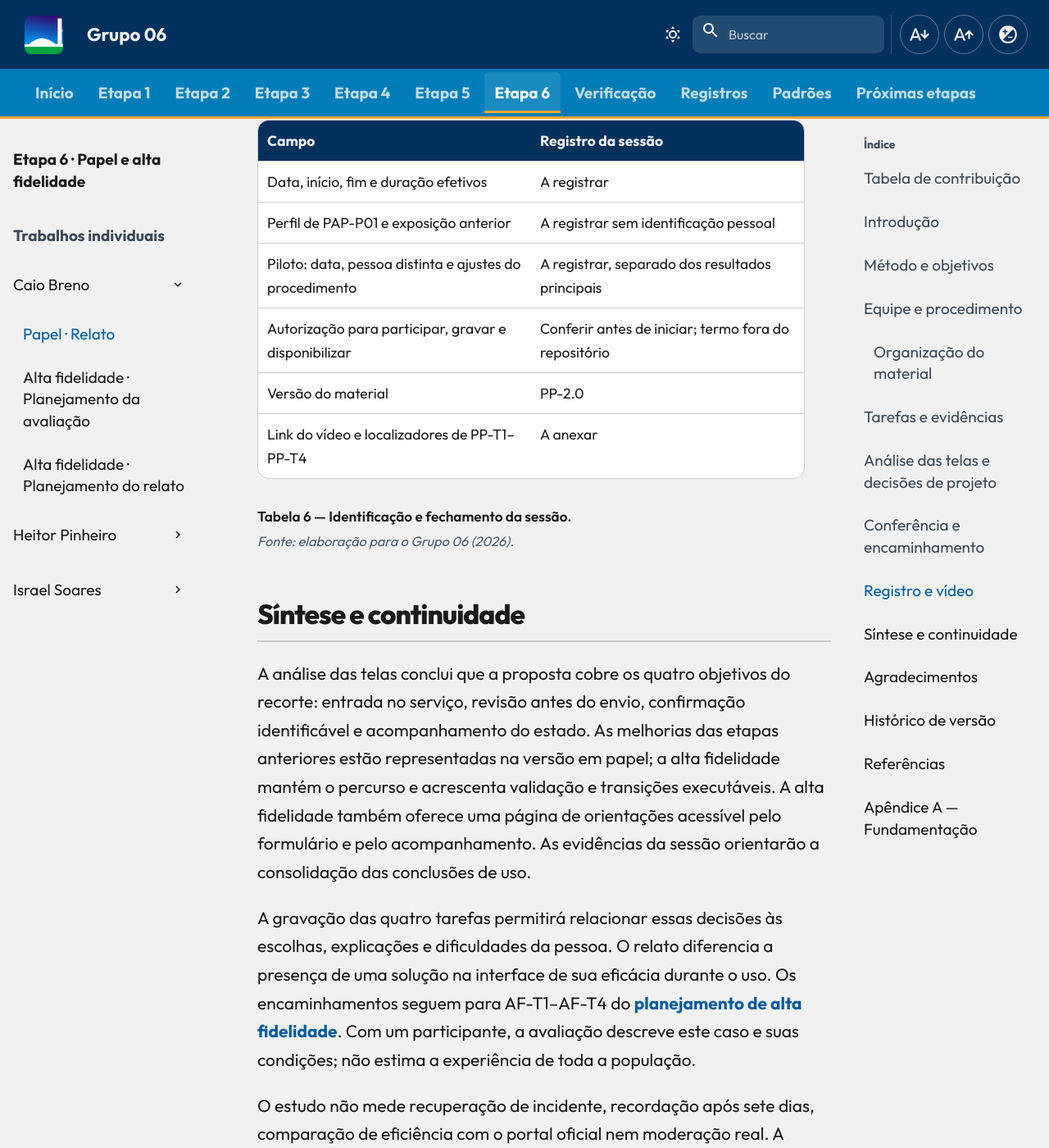
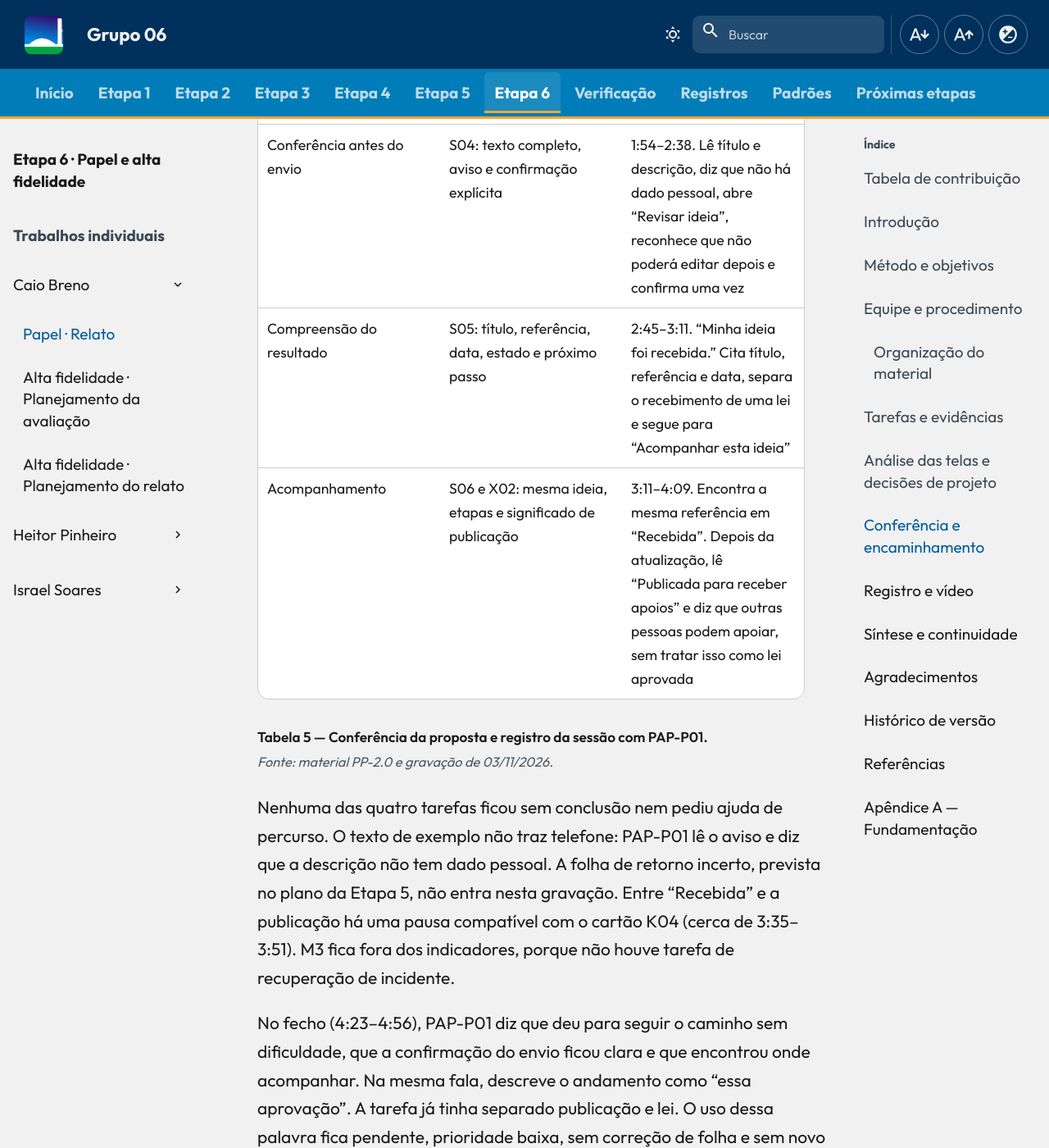
Before and after one commit to Interacao-Humano-Computador/2026.2-Grupo06, an MkDocs documentation site: the page built from docs/entrega-6/individual/caio/relato-prototipo-papel.md, in a window 1280 px wide and 1400 px high, scrolled down 8663 px. Shown: the whole window at 82% size. Built offline with MkDocs 1.6.1 and Material for MkDocs 9.7.7, drawn with Linux system fonts in a browser that asks for light colours; comment, search, counter and statistics services are not loaded; some of the changed text lies outside the part shown.

Commit message:
docs(entrega-6): registra a sessão do papel e as fotos originais das telas
A gravação com PAP-P01 entra no relato, e o PDF passa a mostrar o material desenhado à mão que foi usado na avaliação.

```diff
--- a/docs/entrega-6/individual/caio/relato-prototipo-papel.md
+++ b/docs/entrega-6/individual/caio/relato-prototipo-papel.md
@@ -10,6 +10,7 @@
 | --- | --- | --- |
 | [Caio Breno de Souza Bezerra](https://github.com/CaioBezerra-Dev) | Preparação do relato, fichas e decisões de reprojeto | [Conteúdo](#introducao) |
 | Codex (OpenAI) | Apoio à consulta bibliográfica, redação, telas e organização | [Agradecimentos](#agradecimentos) |
+| Grok (xAI) | Conferência das falas com a gravação e preenchimento dos localizadores | [Agradecimentos](#agradecimentos) |
 
 <p class="caption">Tabela 1 — Contribuição neste artefato.</p>
 <p class="source">Fonte: elaboração para o Grupo 06 (2026).</p>
@@ -18,7 +19,9 @@
 
 Este relato acompanha a avaliação de **enviar e acompanhar uma ideia legislativa**, conforme o [plano da Etapa 5](../../../entrega-5/individual/caio/planejamento-avaliacao-prototipo-papel.md) e o [planejamento do relato](../../../entrega-5/individual/caio/planejamento-relato-prototipo-papel.md). O recorte abrange acesso ao serviço, conferência do texto, recebimento e acompanhamento da ideia.
 
-[Telas e cartões em PDF](../../../assets/docs/entrega-6/caio/TELAS_E_CARTOES_PAPEL.pdf){ .md-button }
+A sessão com PAP-P01 foi gravada em 03/11/2026, no Google Meet, das 21h28 às 21h33. O arquivo dura 5 min 8 s. O [vídeo](#registro-e-video) está nesta página, na categoria não listado. As falas abaixo foram redigidas para leitura e localizadas nesse arquivo.
+
+[Fotografias das telas e cartões](../../../assets/docs/entrega-6/caio/TELAS_E_CARTOES_PAPEL.pdf){ .md-button }
 [Reprojeto de alta fidelidade](../../../prototipos/caio/alta-fidelidade/index.html){ .md-button }
 
 ## Método e objetivos
@@ -39,15 +42,16 @@
 | --- | --- |
 | Avaliador, moderador e operador das folhas | Caio Breno de Souza Bezerra |
 | Observadores | Bruno Ferreira Dornelas e Israel Soares de Paiva |
-| Câmera, enquadramento e gravação no Meet | Luís Henrique Arruda Luna |
-| Participante principal | PAP-P01; perfil e experiência com o serviço a registrar na sessão |
-| Piloto | PP-PAP01, pessoa distinta da principal; registrar separadamente |
-| Modalidade e material | Google Meet, câmera mostrando as bases e os cartões; PP-2.0 |
+| Câmera das folhas | Caio Breno de Souza Bezerra, no próprio enquadramento do Meet |
+| Gravação e presença de Luís | Luís Henrique Arruda Luna está na sala. O arquivo publicado é esta gravação |
+| Participante principal | PAP-P01. Nome e contato ficam fora do site. A gravação não informa experiência anterior com o serviço |
+| Piloto | PP-PAP01 não aparece neste arquivo. Os resultados abaixo são só da sessão com PAP-P01 |
+| Modalidade e material | Google Meet, 03/11/2026, 21h28–21h33, 5 min 8 s. A câmera de Caio mostra as bases e os cartões; PP-2.0 |
 
 <p class="caption">Tabela 2 — Papéis e condições da avaliação.</p>
-<p class="source">Fonte: elaboração para o Grupo 06 (2026).</p>
+<p class="source">Fonte: gravação com PAP-P01, 03/11/2026.</p>
 
-No Meet, a pessoa aponta ou informa o controle escolhido e verbaliza seu entendimento. Caio apresenta os objetivos e movimenta as bases e os cartões conforme as ações. Bruno registra o percurso e eventuais ajudas; Israel registra comentários e dificuldades; Luís cuida do enquadramento e da gravação. A análise relaciona esses registros às perguntas de avaliação.
+No Meet, PAP-P01 diz onde clicaria e o que entendeu. Caio abre a sessão, avisa que não vai indicar o caminho (0:28) e troca as folhas na própria câmera. Bruno, Israel e Luís estão na sala. Israel permanece com a câmera desligada. A análise abaixo usa o que se ouve no vídeo. Por volta de 1:08, PAP-P01 autoriza a participação e a gravação para a disciplina. O termo fica fora do repositório.
 
 ### Organização do material
 
@@ -64,24 +68,24 @@
 
 | Tarefa / pergunta | Ação e telas | Critério de conclusão | Evidência / resultado |
 | --- | --- | --- | --- |
-| PP-T1 / PP-Q1 | Encontrar o serviço e chegar ao formulário; S01 → S02 → S03 | Localizar o envio e retomar o percurso após o acesso | Vídeo: percurso, eventual ajuda e chegada ao formulário |
-| PP-T2 / PP-Q2 | Conferir o texto e revisar; S03 → S04 → S05 | Conferir o texto, reconhecer a condição após envio e confirmar uma vez | Vídeo: leitura da revisão e confirmação |
-| PP-T3 / PP-Q3 | Interpretar o recebimento; S05 | Reconhecer DEMO-001 e próximo passo; distinguir recebida de publicada e de lei aprovada | Vídeo: explicação do recebimento e escolha de acompanhamento |
-| PP-T4 / PP-Q4 | Acompanhar a mesma ideia; S06 → K04 → X02 | Localizar o estado e explicar publicação para apoios, distinguindo de lei aprovada | Vídeo: acompanhamento e interpretação da atualização |
-| Todas / PP-Q5 | Verbalizar entendimento e sintetizar a experiência | Associar os comentários às telas e ações | Vídeo: comentários durante a interação e síntese da experiência |
+| PP-T1 / PP-Q1 | Encontrar o serviço e chegar ao formulário; S01 → S02 → S03 | Localizar o envio e retomar o percurso após o acesso | Sem ajuda, 1:12–1:54. Localiza “Enviar ideia legislativa”, lê a avaliação antes da publicação e chega ao formulário |
+| PP-T2 / PP-Q2 | Conferir o texto e revisar; S03 → S04 → S05 | Conferir o texto, reconhecer a condição após envio e confirmar uma vez | Sem ajuda, 1:54–2:38. Confere título e descrição, lê que não poderá editar depois e confirma uma vez |
+| PP-T3 / PP-Q3 | Interpretar o recebimento; S05 | Reconhecer a referência e o próximo passo; distinguir recebida de publicada e de lei aprovada | Sem ajuda, 2:45–3:11. Reconhece o recebimento, a referência, a data e diz que ainda não é lei |
+| PP-T4 / PP-Q4 | Acompanhar a mesma ideia; S06 → K04 → X02 | Localizar o estado e explicar publicação para apoios, distinguindo de lei aprovada | Sem ajuda, 3:11–4:09. Vê “Recebida”, depois “Publicada para receber apoios”, e segue no mesmo lugar |
+| Todas / PP-Q5 | Verbalizar entendimento e sintetizar a experiência | Associar os comentários às telas e ações | 4:16–4:56. Caminho tranquilo e confirmação clara; no fecho usa a palavra “aprovação” |
 
 <p class="caption">Tabela 3 — Tarefas e critérios da avaliação.</p>
 <p class="source">Fonte: elaboração para o Grupo 06 (2026).</p>
 
 Dados de exemplo: título **“Orientações claras nos serviços”**; descrição **“Explicar documentos e etapas em linguagem simples.”** O texto permite verificar a conferência do conteúdo antes da confirmação de envio. Todos os identificadores e estados das folhas pertencem ao protótipo.
 
-Classificar cada execução como **sem ajuda, com ajuda, não concluída ou não executada**, com justificativa. Troca errada de folha, áudio cortado e falha de câmera são ocorrências de condução. As tarefas podem ocorrer em sequência; qualquer reinício deve ser anotado. Tempo de troca de papel não comprova eficiência do sistema.
+As quatro tarefas foram classificadas como **sem ajuda**. Troca de folha, áudio e câmera não interromperam o percurso. As tarefas ocorreram em sequência, sem reinício. O tempo de troca de papel não entra como medida de eficiência.
 
 <span id="analise-do-reprojeto"></span>
 
 ## Análise das telas e decisões de projeto
 
-A análise documental das telas foi consolidada em 03/11/2026. A Tabela 4 apresenta a conclusão sobre cada decisão de interface, vinculada aos resultados anteriores. A comprovação das ações e da compreensão da pessoa será associada ao vídeo da sessão.
+A análise documental das telas foi consolidada em 03/11/2026. A Tabela 4 apresenta a conclusão sobre cada decisão de interface, vinculada aos resultados anteriores. As ações e a compreensão de PAP-P01 estão no [vídeo da sessão](#registro-e-video).
 
 | ID / origem | Local e fator de uso | Análise da interface | Decisão incorporada |
 | --- | --- | --- | --- |
@@ -93,55 +97,74 @@
 <p class="caption">Tabela 4 — Análise das telas e decisões incorporadas ao reprojeto.</p>
 <p class="source">Fonte: análise documental do material PP-2.0 e do protótipo AF-1.1, com base em RP01–RP04 e AT-P01–AT-P04 (2026).</p>
 
-O protótipo de alta fidelidade mantém as mesmas decisões de navegação e acrescenta validação dos campos e transições executáveis. Alterações posteriores devem indicar o componente modificado e a versão correspondente.
+O protótipo de alta fidelidade mantém as mesmas decisões de navegação e acrescenta validação dos campos e transições executáveis. Alterações posteriores devem indicar o componente modificado e a versão correspondente. Na sessão, PAP-P01 percorreu as quatro decisões sem ajuda. No comentário final, ao falar do acompanhamento, usou a palavra “aprovação”; durante PP-T4, acompanhou o aviso de que a publicação não é lei aprovada.
 
 <span id="problemas-corrigidos-e-pendentes"></span>
 
 ## Conferência e encaminhamento
 
-A Tabela 5 registra a conferência das soluções presentes na proposta. Os resultados de uso serão vinculados ao vídeo e às notas da avaliação.
+A Tabela 5 registra a conferência das soluções e o que PAP-P01 fez na gravação.
 
-| Aspecto | Evidência na proposta | Encaminhamento para a avaliação |
+| Aspecto | Evidência na proposta | O que a sessão mostra |
 | --- | --- | --- |
-| Entrada e continuidade | S01–S03: serviço identificado e retorno ao formulário após o acesso | Observar o percurso escolhido sem indicar controles |
-| Conferência antes do envio | S04: texto completo, aviso e confirmação explícita | Observar a leitura e a decisão de confirmar o envio |
-| Compreensão do resultado | S05: título, referência, data, estado e próximo passo | Registrar a explicação espontânea do recebimento |
-| Acompanhamento | S06 e X02: mesma ideia, etapas e significado de publicação | Registrar a leitura da atualização após o cartão K04 |
+| Entrada e continuidade | S01–S03: serviço identificado e retorno ao formulário após o acesso | 1:17–1:54. Procura onde participar, clica em “Enviar ideia legislativa”, lê que a ideia passa por avaliação antes da publicação e chega ao formulário pelo acesso |
+| Conferência antes do envio | S04: texto completo, aviso e confirmação explícita | 1:54–2:38. Lê título e descrição, diz que não há dado pessoal, abre “Revisar ideia”, reconhece que não poderá editar depois e confirma uma vez |
+| Compreensão do resultado | S05: título, referência, data, estado e próximo passo | 2:45–3:11. “Minha ideia foi recebida.” Cita título, referência e data, separa o recebimento de uma lei e segue para “Acompanhar esta ideia” |
+| Acompanhamento | S06 e X02: mesma ideia, etapas e significado de publicação | 3:11–4:09. Encontra a mesma referência em “Recebida”. Depois da atualização, lê “Publicada para receber apoios” e diz que outras pessoas podem apoiar, sem tratar isso como lei aprovada |
 
-<p class="caption">Tabela 5 — Conferência da proposta consolidada.</p>
-<p class="source">Fonte: análise documental das telas PP-2.0 e do protótipo AF-1.1 (2026).</p>
+<p class="caption">Tabela 5 — Conferência da proposta e registro da sessão com PAP-P01.</p>
+<p class="source">Fonte: material PP-2.0 e gravação de 03/11/2026.</p>
 
-Caso haja dificuldade, registrar tela, consequência, evidência e prioridade. M3 não integra os indicadores deste protocolo, pois não há uma tarefa específica de recuperação de incidente.
+Nenhuma das quatro tarefas ficou sem conclusão nem pediu ajuda de percurso. O texto de exemplo não traz telefone: PAP-P01 lê o aviso e diz que a descrição não tem dado pessoal. A folha de retorno incerto, prevista no plano da Etapa 5, não entra nesta gravação. Entre “Recebida” e a publicação há uma pausa compatível com o cartão K04 (cerca de 3:35–3:51). M3 fica fora dos indicadores, porque não houve tarefa de recuperação de incidente.
+
+No fecho (4:23–4:56), PAP-P01 diz que deu para seguir o caminho sem dificuldade, que a confirmação do envio ficou clara e que encontrou onde acompanhar. Na mesma fala, descreve o andamento como “essa aprovação”. A tarefa já tinha separado publicação e lei. O uso dessa palavra fica pendente, prioridade baixa, sem correção de folha e sem novo teste neste arquivo.
 
 ## Registro e vídeo
 
-**Vídeo da avaliação:** a anexar após a gravação no Google Meet. Publicar somente a versão autorizada; o link não listado permite acesso a quem o possui.
+O Vídeo 1 é a sessão inteira, da apresentação ao encerramento. Categoria no YouTube: **não listado**. Link: [https://youtu.be/MYhU_5oUe8M](https://youtu.be/MYhU_5oUe8M). Duração: 5 min 8 s.
 
-A Tabela 6 concentra os campos de fechamento, evitando repetir pendências pelo relato.
+??? note "Vídeo 1 — Avaliação do protótipo de papel com PAP-P01"
+
+    <div style="position: relative; width: 100%; padding-bottom: 56.25%; margin: 1.5rem 0; height: 0; overflow: hidden; border-radius: 0.8rem; box-shadow: 0 8px 24px rgba(10, 35, 66, 0.12);">
+      <iframe
+        loading="lazy"
+        style="position: absolute; top: 0; left: 0; width: 100%; height: 100%; border: 0;"
+        src="https://www.youtube-nocookie.com/embed/MYhU_5oUe8M"
+        title="Avaliação do protótipo de papel com PAP-P01"
+        allow="accelerometer; autoplay; clipboard-write; encrypted-media; gyroscope; picture-in-picture; web-share"
+        referrerpolicy="strict-origin-when-cross-origin"
+        allowfullscreen>
+      </iframe>
+    </div>
+
+    <p class="caption">Vídeo 1 — Avaliação do protótipo de papel com PAP-P01.</p>
+    <p class="source">Fonte: gravação conduzida por Caio Breno de Souza Bezerra, 03/11/2026, 21h28–21h33. Categoria no YouTube: não listado.</p>
+
+A Tabela 6 concentra o fechamento da sessão.
 
 | Campo | Registro da sessão |
 | --- | --- |
-| Data, início, fim e duração efetivos | A registrar |
-| Perfil de PAP-P01 e exposição anterior | A registrar sem identificação pessoal |
-| Piloto: data, pessoa distinta e ajustes do procedimento | A registrar, separado dos resultados principais |
-| Autorização para participar, gravar e disponibilizar | Conferir antes de iniciar; termo fora do repositório |
+| Data, início, fim e duração efetivos | 03/11/2026, 21h28–21h33, 5 min 8 s. Horário lido no relógio da gravação |
+| Perfil de PAP-P01 e exposição anterior | A gravação não informa idade, experiência com o serviço nem contato anterior com o material. Nome e contato ficam fora do site |
+| Piloto: data, pessoa distinta e ajustes do procedimento | PP-PAP01 não aparece neste arquivo |
+| Autorização para participar, gravar e disponibilizar | Autorização verbal por volta de 1:08. Termo fora do repositório |
 | Versão do material | PP-2.0 |
-| Link do vídeo e localizadores de PP-T1–PP-T4 | A anexar |
+| Link do vídeo e localizadores de PP-T1–PP-T4 | [Vídeo 1](https://youtu.be/MYhU_5oUe8M). T1 1:12; T2 1:54; T3 2:45; T4 3:11; fecho 4:16 |
 
 <p class="caption">Tabela 6 — Identificação e fechamento da sessão.</p>
-<p class="source">Fonte: elaboração para o Grupo 06 (2026).</p>
+<p class="source">Fonte: gravação com PAP-P01, 03/11/2026.</p>
 
 ## Síntese e continuidade
 
-A análise das telas conclui que a proposta cobre os quatro objetivos do recorte: entrada no serviço, revisão antes do envio, confirmação identificável e acompanhamento do estado. As melhorias das etapas anteriores estão representadas na versão em papel; a alta fidelidade mantém o percurso e acrescenta validação e transições executáveis. A alta fidelidade também oferece uma página de orientações acessível pelo formulário e pelo acompanhamento. As evidências da sessão orientarão a consolidação das conclusões de uso.
+A análise das telas conclui que a proposta cobre os quatro objetivos do recorte: entrada no serviço, revisão antes do envio, confirmação identificável e acompanhamento do estado. Na gravação, PAP-P01 cumpriu esses quatro percursos sem ajuda. As melhorias das etapas anteriores estão representadas na versão em papel; a alta fidelidade mantém o percurso e acrescenta validação e transições executáveis. A alta fidelidade também oferece uma página de orientações acessível pelo formulário e pelo acompanhamento.
 
-A gravação das quatro tarefas permitirá relacionar essas decisões às escolhas, explicações e dificuldades da pessoa. O relato diferencia a presença de uma solução na interface de sua eficácia durante o uso. Os encaminhamentos seguem para AF-T1–AF-T4 do [planejamento de alta fidelidade](planejamento-avaliacao-alta-fidelidade.md). Com um participante, a avaliação descreve este caso e suas condições; não estima a experiência de toda a população.
+O relato separa a presença de uma solução na interface do que esta pessoa fez com ela. A pendência de linguagem no fecho segue para reteste em AF-T4 do [planejamento de alta fidelidade](planejamento-avaliacao-alta-fidelidade.md). Com um participante, a avaliação descreve este caso e suas condições; não estima a experiência de toda a população.
 
 O estudo não mede recuperação de incidente, recordação após sete dias, comparação de eficiência com o portal oficial nem moderação real. A opinião final é qualitativa; só contabilizar M6 se a escala numérica for aplicada. A continuidade no Meet depende de áudio e legibilidade. Identificador, autenticação e mudança de estado são representações da interface proposta.
 
 ## Agradecimentos
 
-Codex (OpenAI) apoiou a consulta das fontes e a preparação deste material. Caio Breno de Souza Bezerra responde pelo conteúdo. Revisor: [Bruno Ferreira Dornelas](https://github.com/brunnf).
+Codex (OpenAI) apoiou a consulta das fontes e a preparação deste material. Grok (xAI) apoiou a conferência das falas com a gravação e os localizadores. Caio Breno de Souza Bezerra responde pelo conteúdo e pela sessão. Revisor: [Bruno Ferreira Dornelas](https://github.com/brunnf).
 
 ## Histórico de versão
 
@@ -150,6 +173,8 @@
 | Versão | Data | Descrição | Autor(es) | Revisor(es) |
 | :---: | :---: | --- | --- | --- |
 | `0.1` | 03/11/2026 | Elaboração do relato e documentação do protótipo de papel | [Caio Breno de Souza Bezerra](https://github.com/CaioBezerra-Dev) | [Bruno Ferreira Dornelas](https://github.com/brunnf) |
+| `0.2` | 03/11/2026 | Incorpora a gravação com PAP-P01, a duração e os localizadores de PP-T1–PP-T4 | [Caio Breno de Souza Bezerra](https://github.com/CaioBezerra-Dev) | [Bruno Ferreira Dornelas](https://github.com/brunnf) |
+| `0.3` | 03/11/2026 | Substitui o gabarito impresso pelas fotografias do papel usado na sessão | [Caio Breno de Souza Bezerra](https://github.com/CaioBezerra-Dev) | [Bruno Ferreira Dornelas](https://github.com/brunnf) |
 
 
 <p class="caption">Tabela 7 — Histórico de versão.</p>
```
Also changed, not shown: docs/apresentacoes/etapa-06.md (+2 -1 lines), docs/entrega-6/index.md (+4 -1 lines), docs/entrega-6/individual/caio/index.md (+6 -3 lines), 1 other file.
